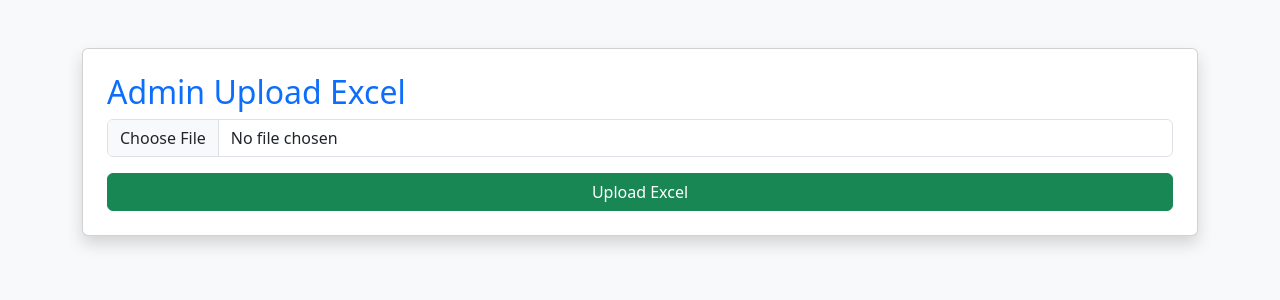
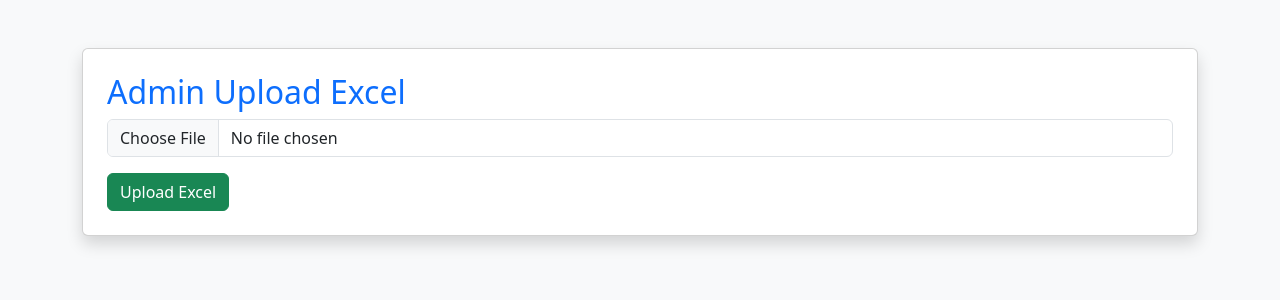
Before and after one commit to nuraffandyy/Goods-Holding-MaterialNumber, a Python web app: template templates/admin.html in a window 1280 px wide. Shown: the top 300 px of the page. Run offline with Jinja, Linux system fonts and the light colour scheme; the template is opened without the code that fills it, so the values that code supplies are empty.

Commit message:
Update admin.html

```diff
--- a/templates/admin.html
+++ b/templates/admin.html
@@ -32,7 +32,8 @@
                 required>
 
             <button
-                class="btn btn-success mt-3 w-100">
+                type="submit"
+                class="btn btn-success mt-3">
 
                 Upload Excel
 
```
